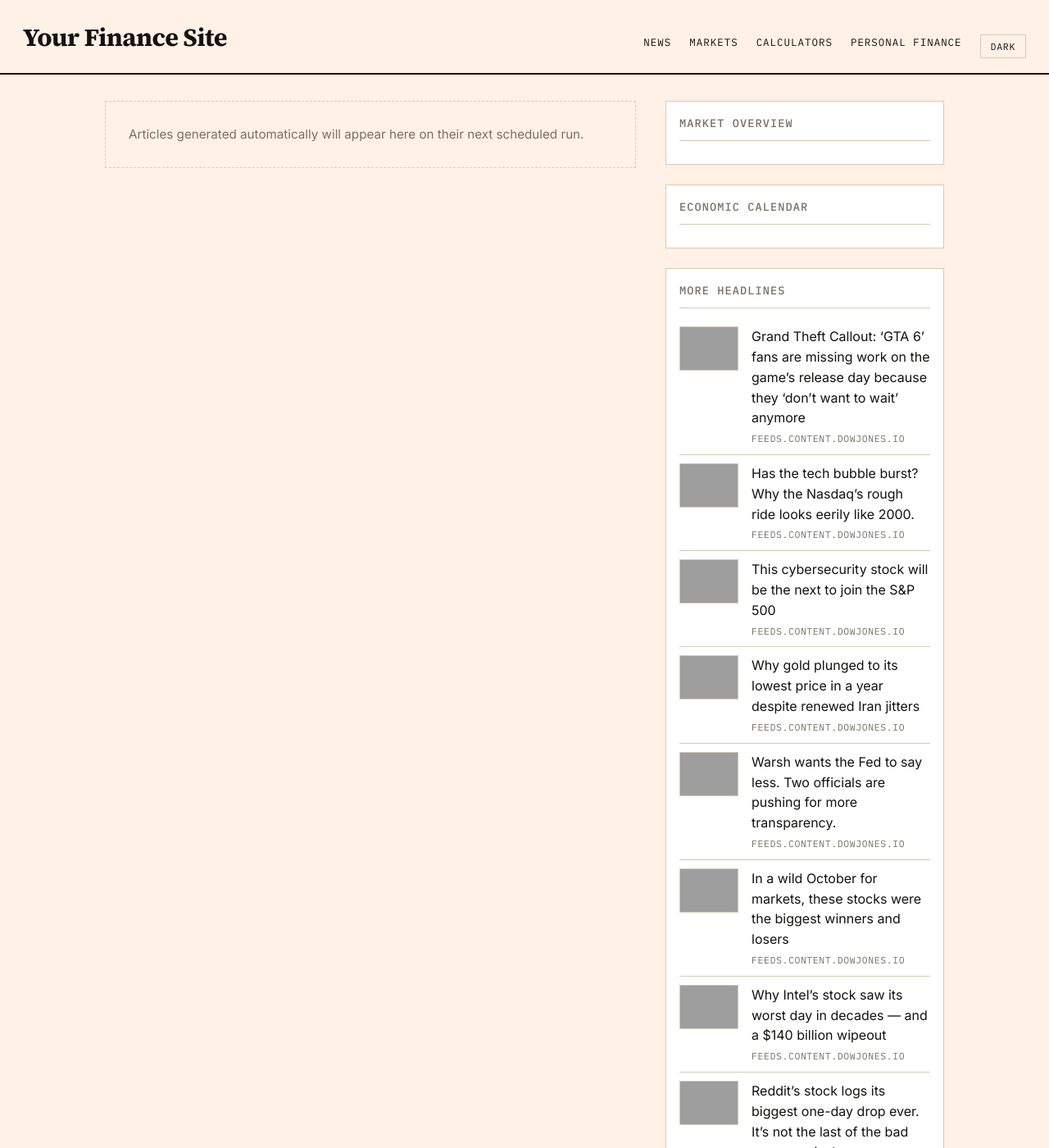
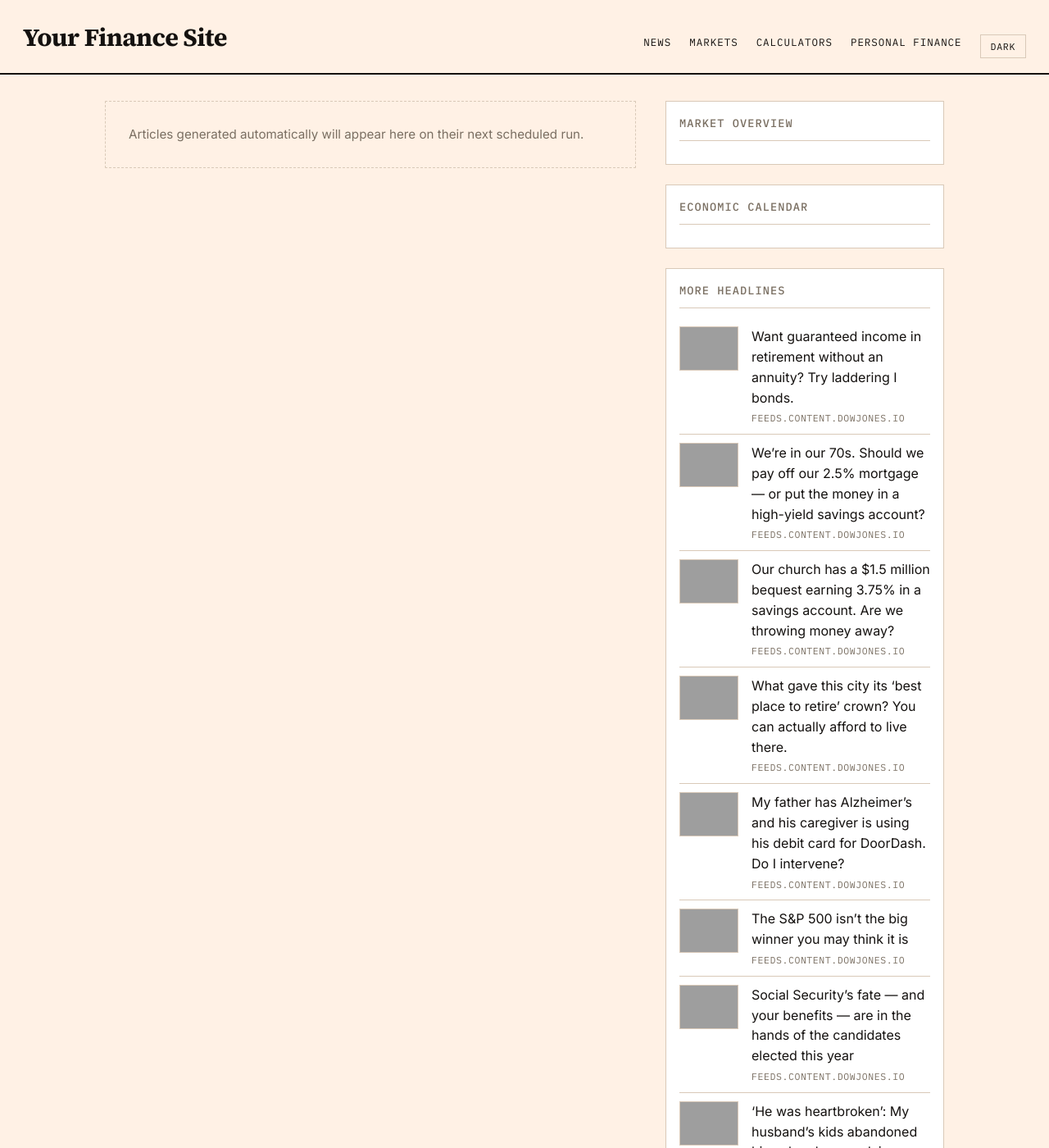
Before and after one commit to GlobTechCo/globtechco.github.io, a Jekyll site: the page built from index.html, in a window 1280 px wide and 1400 px high, cut to the strip 0-1400 px from the top of the window. Shown: the whole strip at 82% size. Built offline with Jekyll 4.4.1, drawn with Linux system fonts in a browser that asks for light colours; a script that is not in the unit is left out; the list of posts is cut into pages by our own code; some of the changed text lies outside the part shown; grey boxes are pictures that could not be loaded.

Commit message:
Auto-content update 2026-10-31

```diff
--- a/_data/aggregator.yml
+++ b/_data/aggregator.yml
@@ -1,50 +1,50 @@
-- title: "Grand Theft Callout: \u2018GTA 6\u2019 fans are missing work on the game\u2019s release day because they \u2018don\u2019t want to wait\u2019 anymore"
-  link: "https://www.marketwatch.com/story/grand-theft-callout-gta-6-fans-are-missing-work-on-the-games-release-day-because-they-dont-want-to-wait-anymore-5f2fa2e3?mod=mw_rss_topstories"
+- title: "Want guaranteed income in retirement without an annuity? Try laddering I bonds."
+  link: "https://www.marketwatch.com/story/how-to-use-i-bonds-to-create-guaranteed-inflation-proof-income-in-retirement-50753fea?mod=mw_rss_topstories"
   source: "feeds.content.dowjones.io"
-  pubdate: "Sat, 31 Oct 2026 04:30:00 GMT"
-  image: "https://images.mktw.net/im-40951496"
-- title: "Has the tech bubble burst? Why the Nasdaq\u2019s rough ride looks eerily like 2000."
-  link: "https://www.marketwatch.com/story/has-the-tech-bubble-burst-why-the-nasdaqs-rough-ride-looks-eerily-like-2000-5bcefcb2?mod=mw_rss_topstories"
+  pubdate: "Sat, 31 Oct 2026 16:02:00 GMT"
+  image: "https://images.mktw.net/im-39326019"
+- title: "We\u2019re in our 70s. Should we pay off our 2.5% mortgage \u2014 or put the money in a high-yield savings account?"
+  link: "https://www.marketwatch.com/story/we-are-in-our-70s-should-we-pay-off-our-2-5-mortgage-or-build-up-our-savings-5a35e9c1?mod=mw_rss_topstories"
   source: "feeds.content.dowjones.io"
-  pubdate: "Fri, 30 Oct 2026 23:14:00 GMT"
-  image: "https://images.mktw.net/im-50502559"
-- title: "This cybersecurity stock will be the next to join the S&P 500"
-  link: "https://www.marketwatch.com/story/this-cybersecurity-stock-will-be-the-next-to-join-the-s-p-500-dc976803?mod=mw_rss_topstories"
+  pubdate: "Sat, 31 Oct 2026 16:00:00 GMT"
+  image: "https://images.mktw.net/im-65126339"
+- title: "Our church has a $1.5 million bequest earning 3.75% in a savings account. Are we throwing money away?"
+  link: "https://www.marketwatch.com/story/there-may-be-better-investment-options-my-church-received-1-5-million-from-a-parishioner-is-3-75-interest-enough-5164d790?mod=mw_rss_topstories"
   source: "feeds.content.dowjones.io"
-  pubdate: "Fri, 30 Oct 2026 22:20:00 GMT"
-  image: "https://images.mktw.net/im-37151738"
-- title: "Why gold plunged to its lowest price in a year despite renewed Iran jitters"
-  link: "https://www.marketwatch.com/story/why-gold-plunged-to-its-lowest-price-in-a-year-despite-renewed-iran-jitters-365be0e2?mod=mw_rss_topstories"
+  pubdate: "Sat, 31 Oct 2026 15:30:00 GMT"
+  image: "https://images.mktw.net/im-05792524"
+- title: "What gave this city its \u2018best place to retire\u2019 crown? You can actually afford to live there."
+  link: "https://www.marketwatch.com/story/what-gave-this-city-its-best-place-to-retire-crown-you-can-actually-afford-to-live-there-a06f8f4d?mod=mw_rss_topstories"
   source: "feeds.content.dowjones.io"
-  pubdate: "Fri, 30 Oct 2026 21:30:00 GMT"
-  image: "https://images.mktw.net/im-86036110"
-- title: "Warsh wants the Fed to say less. Two officials are pushing for more transparency."
-  link: "https://www.marketwatch.com/story/the-fed-held-interest-rates-steady-but-these-officials-see-more-hikes-coming-soon-2098bbd8?mod=mw_rss_topstories"
+  pubdate: "Sat, 31 Oct 2026 15:25:00 GMT"
+  image: "https://images.mktw.net/im-51699751"
+- title: "My father has Alzheimer\u2019s and his caregiver is using his debit card for DoorDash. Do I intervene?"
+  link: "https://www.marketwatch.com/story/theres-a-lot-of-hurt-between-us-my-fathers-caregiver-is-using-his-debit-card-for-doordash-orders-what-can-i-do-714de7a5?mod=mw_rss_topstories"
   source: "feeds.content.dowjones.io"
-  pubdate: "Fri, 30 Oct 2026 21:23:00 GMT"
-  image: "https://images.mktw.net/im-812380"
-- title: "In a wild October for markets, these stocks were the biggest winners and losers"
-  link: "https://www.marketwatch.com/story/in-a-wild-october-for-markets-these-stocks-were-the-biggest-winners-and-losers-3736f043?mod=mw_rss_topstories"
+  pubdate: "Sat, 31 Oct 2026 15:00:00 GMT"
+  image: "https://images.mktw.net/im-12441339"
+- title: "The S&P 500 isn\u2019t the big winner you may think it is"
+  link: "https://www.marketwatch.com/story/you-cant-rely-on-the-s-p-500-as-much-as-you-may-think-a3ac0cb7?mod=mw_rss_topstories"
   source: "feeds.content.dowjones.io"
-  pubdate: "Fri, 30 Oct 2026 20:52:00 GMT"
-  image: "https://images.mktw.net/im-70367621"
-- title: "Why Intel\u2019s stock saw its worst day in decades \u2014 and a $140 billion wipeout"
-  link: "https://www.marketwatch.com/story/why-intels-stock-is-sinking-toward-its-worst-drop-in-two-years-492d71a7?mod=mw_rss_topstories"
+  pubdate: "Sat, 31 Oct 2026 14:54:00 GMT"
+  image: "https://images.mktw.net/im-08594984"
+- title: "Social Security\u2019s fate \u2014 and your benefits \u2014 are in the hands of the candidates elected this year"
+  link: "https://www.marketwatch.com/story/the-midterms-are-crucial-to-the-future-of-social-security-no-matter-how-old-you-are-0f080a9c?mod=mw_rss_topstories"
   source: "feeds.content.dowjones.io"
-  pubdate: "Fri, 30 Oct 2026 20:48:00 GMT"
-  image: "https://images.mktw.net/im-37901280"
-- title: "Reddit\u2019s stock logs its biggest one-day drop ever. It\u2019s not the last of the bad news, analysts say."
-  link: "https://www.marketwatch.com/story/reddit-shares-on-track-for-largest-ever-one-day-drop-and-analysts-say-the-bad-news-hasnt-ended-25d46284?mod=mw_rss_topstories"
+  pubdate: "Sat, 31 Oct 2026 14:35:00 GMT"
+  image: "https://images.mktw.net/im-13598905"
+- title: "\u2018He was heartbroken\u2019: My husband\u2019s kids abandoned him when he was dying. Was he right to leave everything to me?"
+  link: "https://www.marketwatch.com/story/he-was-heartbroken-my-husbands-kids-never-helped-when-he-was-gravely-ill-was-he-right-to-leave-everything-to-me-1ad0616b?mod=mw_rss_topstories"
   source: "feeds.content.dowjones.io"
-  pubdate: "Fri, 30 Oct 2026 20:42:00 GMT"
-  image: "https://images.mktw.net/im-46677894"
-- title: "Microsoft is winning the cloud wars and becoming Wall Street\u2019s new golden child"
-  link: "https://www.marketwatch.com/story/microsoft-is-winning-the-cloud-wars-and-becoming-wall-streets-new-golden-child-62eecbbd?mod=mw_rss_topstories"
+  pubdate: "Sat, 31 Oct 2026 14:26:00 GMT"
+  image: "https://images.mktw.net/im-56448073"
+- title: "Your stock portfolio increasingly hinges on the bond market \u2014 and the midterm elections"
+  link: "https://www.marketwatch.com/story/your-stock-portfolio-increasingly-hinges-on-the-bond-market-and-the-midterm-elections-dc1abadb?mod=mw_rss_topstories"
   source: "feeds.content.dowjones.io"
-  pubdate: "Fri, 30 Oct 2026 20:29:00 GMT"
-  image: "https://images.mktw.net/im-60634029"
-- title: "AMD\u2019s stock slides after Intel earnings reveal two big issues"
-  link: "https://www.marketwatch.com/story/amds-stock-slides-after-intel-earnings-reveal-two-big-issues-d3afed91?mod=mw_rss_topstories"
+  pubdate: "Sat, 31 Oct 2026 14:03:00 GMT"
+  image: "https://images.mktw.net/im-67183862"
+- title: "Google taught the world how to search. Now it faces a revolution it can\u2019t afford to lose."
+  link: "https://www.marketwatch.com/story/google-taught-the-world-how-to-search-now-it-faces-a-revolution-it-cant-afford-to-lose-b7a01394?mod=mw_rss_topstories"
   source: "feeds.content.dowjones.io"
-  pubdate: "Fri, 30 Oct 2026 20:28:00 GMT"
-  image: "https://images.mktw.net/im-06307348"
+  pubdate: "Sat, 31 Oct 2026 13:15:00 GMT"
+  image: "https://images.mktw.net/im-08301839"
```
